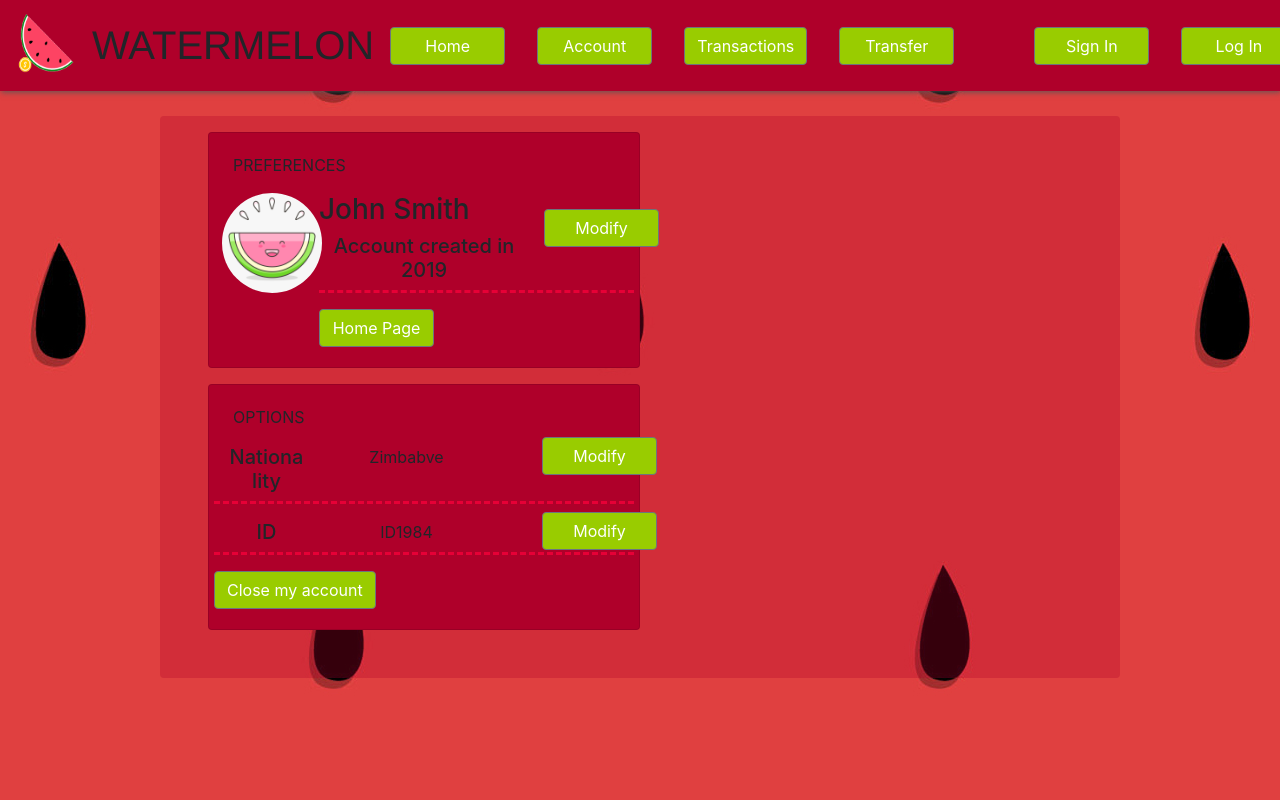
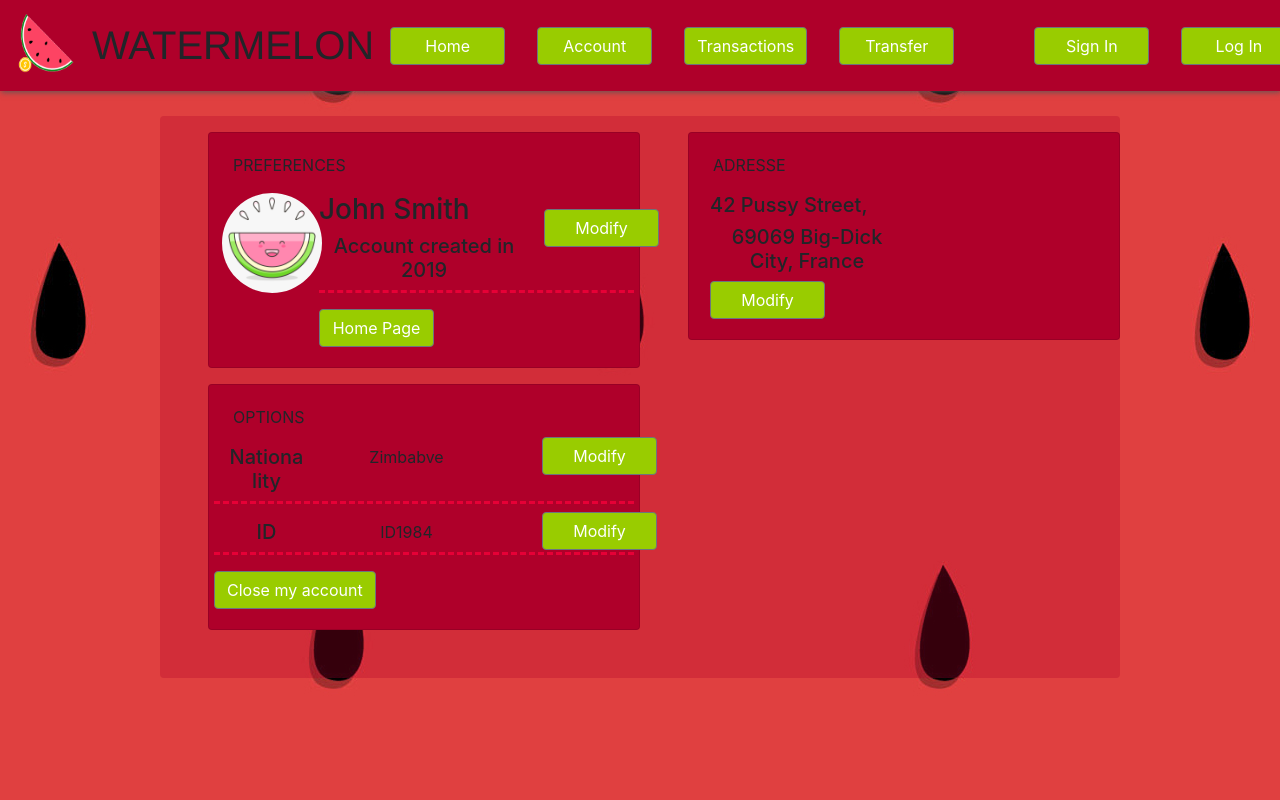
Before and after one commit to Lazovchik/Project_BMYM, a React (Create React App) app: page / in a window 1280 px wide. Shown: the top 800 px of the page. Built offline with nearby package versions, Linux system fonts and the light colour scheme; a web font is replaced by a local one.

Commit message:
Adresse done

```diff
--- /dev/null
+++ b/src/AccountPage/AccountAdresse.js
@@ -0,0 +1,116 @@
+import React, { Component } from 'react';
+
+import 'bootstrap/dist/css/bootstrap.css';
+
+import {
+	Container, Col, Form,
+	FormGroup, Label, Input,
+	Button, Row, Card, CardBody, CardText,
+} from 'reactstrap';
+
+import './AccountPage.css';
+
+class AccountAdresse extends Component {
+
+	constructor(props){
+		super(props);
+
+		this.state={
+			line_one: "42 Pussy Street, ",
+			line_two: "69069 Big-Dick City, France",
+			adresse_mod: false
+
+		};
+
+		this.adresseMod = this.adresseMod.bind(this);
+		this.adresseDisp = this.adresseDisp.bind(this);
+	}
+
+	adresseMod(){
+		this.setState({
+			adresse_mod: !this.state.adresse_mod
+		});
+	}
+
+	adresseDisp(){
+		if(!this.state.adresse_mod){
+			return(
+				<div>
+					<Row>
+						<Col>
+							<Row className="h5 pt-3 pl-3">
+								{this.state.line_one}
+							</Row>
+							<Row className="h5 pl-3">
+								{this.state.line_two}
+							</Row>
+						</Col>
+						<Col>
+						</Col>
+					</Row>
+					<Row>
+						<Button className="account-btn ml-3" onClick={this.adresseMod}>
+							Modify
+						</Button>
+					</Row>
+				</div>
+			);
+		}
+		else{
+		return(
+			<div>
+				<Row>
+					<Col>
+					<Form className="mt-2">
+						<FormGroup>
+							<Input
+								type="text"
+								name="line_one"
+								id="LineOne"
+								placeholder="Number + Street"
+								className=""
+							/>
+						</FormGroup>
+						<FormGroup>
+							<Input
+								type="text"
+								name="line_two"
+								id="LineTwo"
+								placeholder="Index + City + Country"
+								className=""
+							/>
+						</FormGroup>
+					</Form>
+					</Col>
+					<Col>
+					</Col>
+				</Row>
+				<Row>
+					<Button className="account-btn ml-3" onClick={this.adresseMod}>
+						Apply
+					</Button>
+				</Row>
+			</div>
+		);
+		}
+	}
+
+	render(){
+		return(
+			<Row>
+				<Card className="w-100 mt-3 ml-5 default-account-card">
+					<CardBody>
+						<CardText>
+							<Row className="ml-1 text-uppercase">
+								Adresse
+							</Row>
+							{this.adresseDisp()}
+						</CardText>
+					</CardBody>
+				</Card>
+			</Row>
+		);
+	}
+};
+
+export default AccountAdresse;
--- a/src/AccountPage/AccountPage.js
+++ b/src/AccountPage/AccountPage.js
@@ -11,6 +11,7 @@ import {
 import './AccountPage.css';
 import AccountTenant from './AccountTenant';
 import AccountOptions from './AccountOptions';
+import AccountAdresse from './AccountAdresse';
 
 class AccountPage extends Component {
 
@@ -27,7 +28,7 @@ class AccountPage extends Component {
 						<AccountOptions/>
 					</Col>
 					<Col>
-
+						<AccountAdresse/>
 					</Col>
 				</Row>
 			</Container>
```
